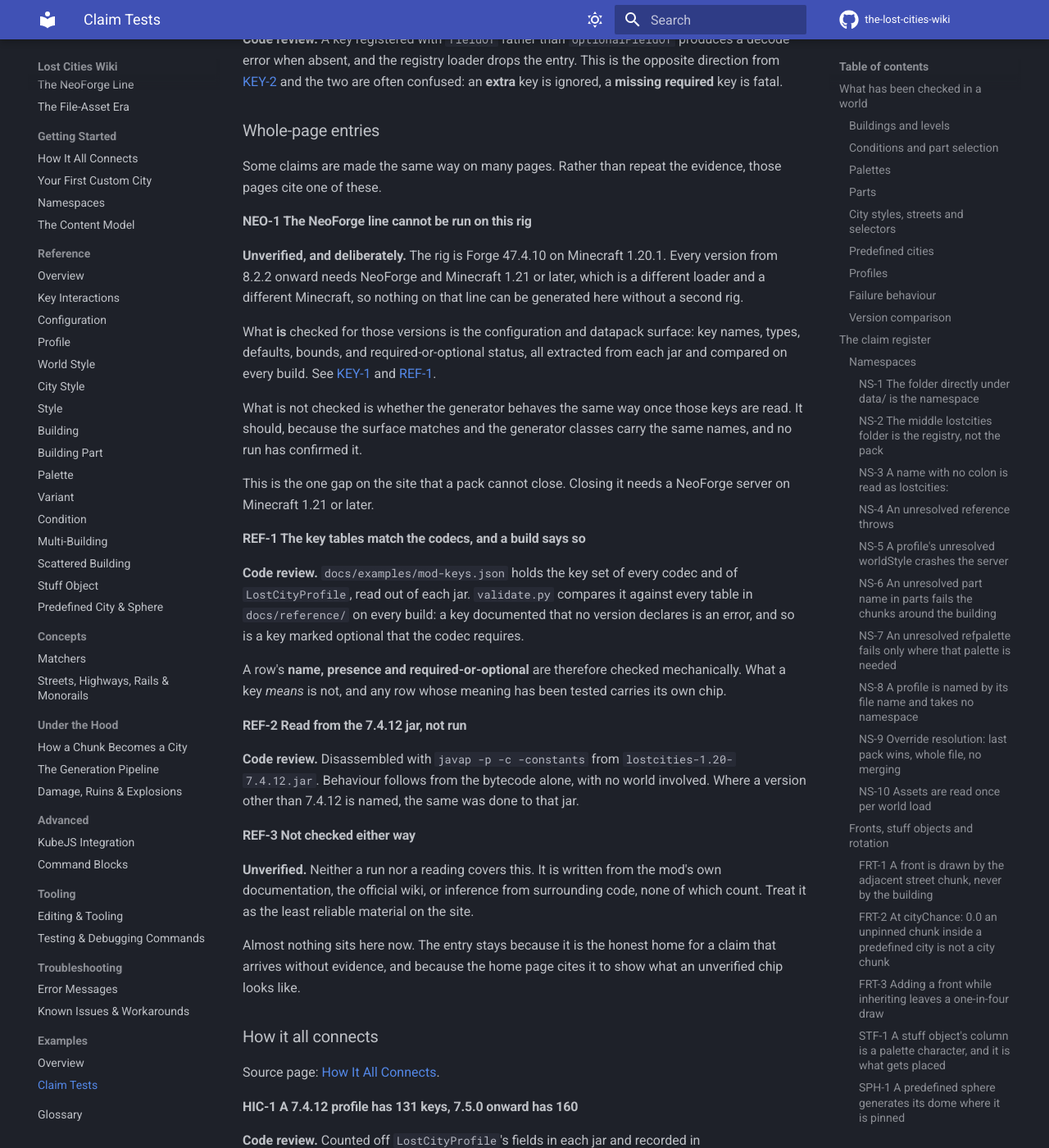
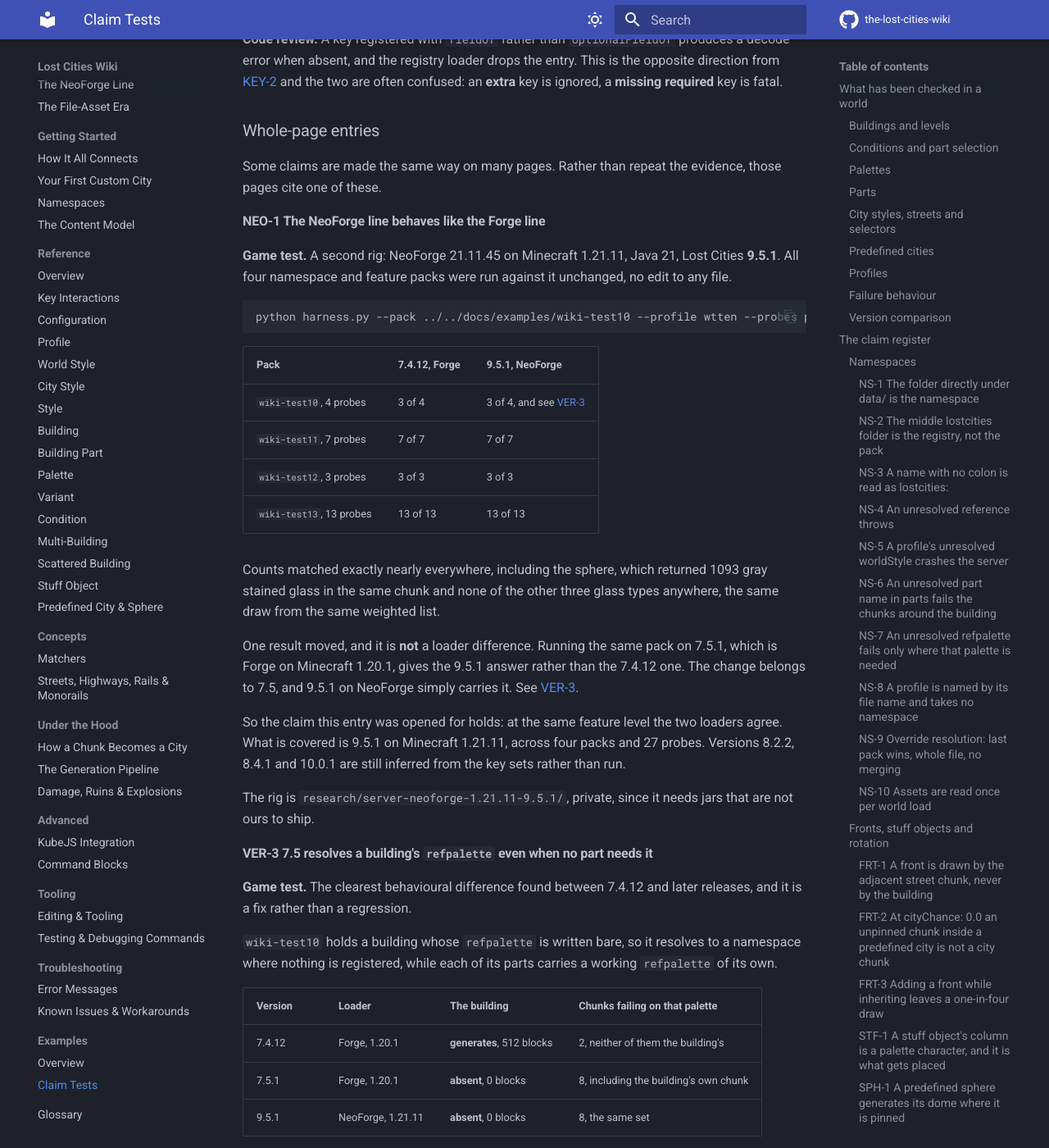
Before and after one commit to RinkyDinkyNooble/the-lost-cities-wiki, an MkDocs documentation site: the page built from docs/examples/claim-tests.md, in a window 1280 px wide and 1400 px high, scrolled down 18001 px. Shown: the whole window at 82% size. Built offline with MkDocs 1.6.1 and Material for MkDocs 9.7.7, drawn with Linux system fonts in a browser that asks for light colours; comment, search, counter and statistics services are not loaded; some of the changed text lies outside the part shown.

Commit message:
Run the wiki on NeoForge, and date a change to 7.5
Second rig: NeoForge 21.11.45, Minecraft 1.21.11, Java 21, Lost Cities
9.5.1. All four packs run against it unchanged, 27 probes.

wiki-test11, 12 and 13 came back identical, the sphere down to the same
1093 gray stained glass from the same weighted draw. NEO-1 is settled:
at the same feature level the two loaders agree.

One result moved, and it is not the loader. A building whose refpalette
does not resolve still generates on 7.4.12 as long as every part carries
a working one, because the building palette is never needed. From 7.5 it
is resolved regardless and the building fails: 0 blocks instead of 512,
and 8 failed chunks including its own instead of 2 unrelated ones.
Running the same pack on 7.5.1, which is Forge on 1.20.1, gives the
9.5.1 answer, which dates the change to 7.5 rather than to NeoForge.

That is a fix, not a regression, and it is worth flagging because a pack
that looked correct on 7.4.12 for this reason loses that building on 7.5
with no key having changed. The namespaces page now scopes the old claim
to 7.4.12 and the 7.5 page documents the change.

One unverified chip remains on the site: the home page legend showing
what an unverified chip looks like.

Co-Authored-By: Claude Opus 5 <noreply@anthropic.com>

````diff
--- a/docs/examples/claim-tests.md
+++ b/docs/examples/claim-tests.md
@@ -668,23 +668,63 @@ is the opposite direction from [KEY-2](#key-2) and the two are often confused: a
 Some claims are made the same way on many pages. Rather than repeat the evidence,
 those pages cite one of these.
 
-#### NEO-1 The NeoForge line cannot be run on this rig { #neo-1 }
+#### NEO-1 The NeoForge line behaves like the Forge line { #neo-1 }
 
-**Unverified, and deliberately.** The rig is Forge 47.4.10 on Minecraft 1.20.1.
-Every version from 8.2.2 onward needs NeoForge and Minecraft 1.21 or later, which
-is a different loader and a different Minecraft, so nothing on that line can be
-generated here without a second rig.
+**Game test.** A second rig: NeoForge 21.11.45 on Minecraft 1.21.11, Java 21, Lost
+Cities **9.5.1**. All four namespace and feature packs were run against it
+unchanged, no edit to any file.
 
-What **is** checked for those versions is the configuration and datapack surface:
-key names, types, defaults, bounds, and required-or-optional status, all extracted
-from each jar and compared on every build. See [KEY-1](#key-1) and [REF-1](#ref-1).
+```bash
+python harness.py --pack ../../docs/examples/wiki-test10 --profile wtten --probes probes/wt10.json
+```
 
-What is not checked is whether the generator behaves the same way once those keys
-are read. It should, because the surface matches and the generator classes carry
-the same names, and no run has confirmed it.
+| Pack | 7.4.12, Forge | 9.5.1, NeoForge |
+|---|---|---|
+| `wiki-test10`, 4 probes | 3 of 4 | 3 of 4, and see [VER-3](#ver-3) |
+| `wiki-test11`, 7 probes | 7 of 7 | 7 of 7 |
+| `wiki-test12`, 3 probes | 3 of 3 | 3 of 3 |
+| `wiki-test13`, 13 probes | 13 of 13 | 13 of 13 |
 
-This is the one gap on the site that a pack cannot close. Closing it needs a
-NeoForge server on Minecraft 1.21 or later.
+Counts matched exactly nearly everywhere, including the sphere, which returned
+1093 gray stained glass in the same chunk and none of the other three glass types
+anywhere, the same draw from the same weighted list.
+
+One result moved, and it is **not** a loader difference. Running the same pack on
+7.5.1, which is Forge on Minecraft 1.20.1, gives the 9.5.1 answer rather than the
+7.4.12 one. The change belongs to 7.5, and 9.5.1 on NeoForge simply carries it. See
+[VER-3](#ver-3).
+
+So the claim this entry was opened for holds: at the same feature level the two
+loaders agree. What is covered is 9.5.1 on Minecraft 1.21.11, across four packs and
+27 probes. Versions 8.2.2, 8.4.1 and 10.0.1 are still inferred from the key sets
+rather than run.
+
+The rig is `research/server-neoforge-1.21.11-9.5.1/`, private, since it needs jars
+that are not ours to ship.
+
+#### VER-3 7.5 resolves a building's `refpalette` even when no part needs it { #ver-3 }
+
+**Game test.** The clearest behavioural difference found between 7.4.12 and later
+releases, and it is a fix rather than a regression.
+
+`wiki-test10` holds a building whose `refpalette` is written bare, so it resolves to
+a namespace where nothing is registered, while each of its parts carries a working
+`refpalette` of its own.
+
+| Version | Loader | The building | Chunks failing on that palette |
+|---|---|---|---|
+| 7.4.12 | Forge, 1.20.1 | **generates**, 512 blocks | 2, neither of them the building's |
+| 7.5.1 | Forge, 1.20.1 | **absent**, 0 blocks | 8, including the building's own chunk |
+| 9.5.1 | NeoForge, 1.21.11 | **absent**, 0 blocks | 8, the same set |
+
+On 7.4.12 the building's own palette is never needed, because every part supplies
+the characters it uses, so the broken reference is never dereferenced and the tower
+comes out looking correct. From 7.5 the palette is resolved regardless and the
+building fails instead.
+
+The later behaviour is easier to live with. A mistake that produced a correct
+looking building on 7.4.12 produces a missing one plus a named error afterwards.
+Anything relying on the older leniency stops working on 7.5 and later.
 
 #### REF-1 The key tables match the codecs, and a build says so { #ref-1 }
 
@@ -943,6 +983,7 @@ Two, both on [Known Issues](../troubleshooting/known-issues.md) with the evidenc
 | `docs/examples/wiki-test11/` | Building fronts, stuff objects, and what a predefined city does not make a city chunk | Harness |
 | `docs/examples/wiki-test12/` | Scattered structures, with the placement randomness tuned out | Harness |
 | `docs/examples/wiki-test13/` | A predefined sphere, and what its glass character resolves to | Harness |
+| `research/server-neoforge-1.21.11-9.5.1/` | The second rig, NeoForge 21.11.45 on Minecraft 1.21.11. Private | Harness |
 
 `wiki-test7` supersedes `wiki-test5` and `wiki-test6`, which are earlier builds of
 the same grid kept only because their failures are documented above.
````
Also changed, not shown: docs/getting-started/namespaces.md (+5 -2 lines), docs/versions/7-5.md (+15 -0 lines), docs/versions/neoforge.md (+5 -5 lines).
